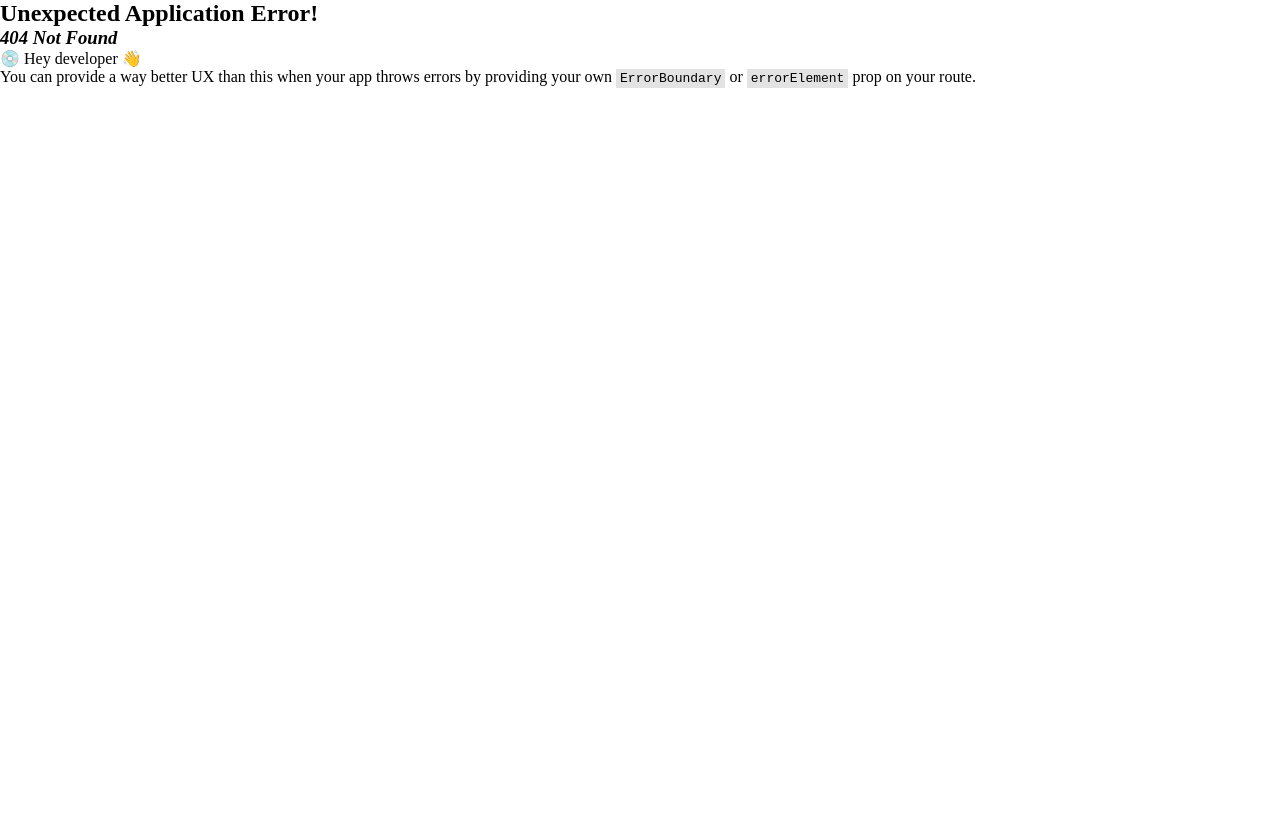
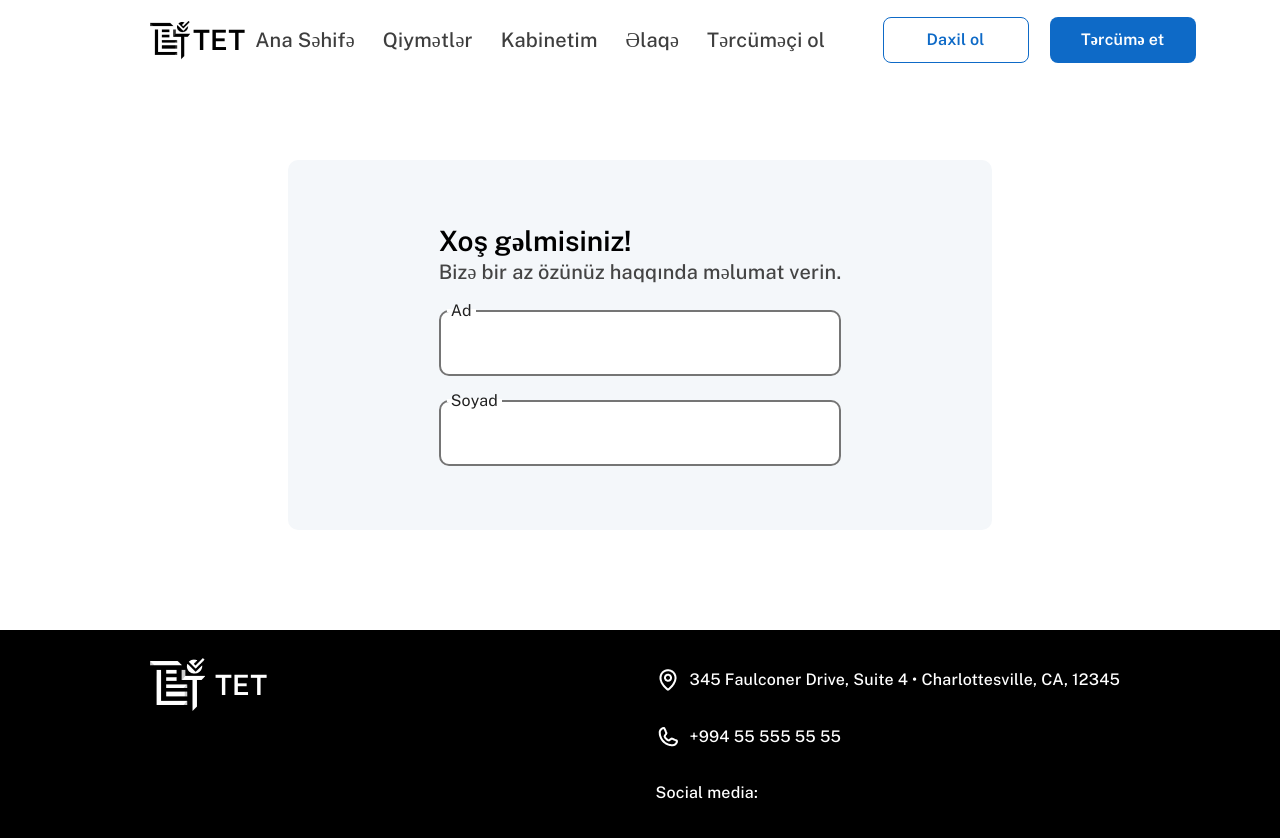
Before and after one commit to NuraibEsger/TET_UI, a React (Create React App) app: page /register in a window 1280 px wide. Before the commit this address had no page. Shown: the top 838 px of the page. Before the commit the page ends 800 px from the top, so only its background shows below. Built offline with nearby package versions, Linux system fonts and the light colour scheme.

Commit message:
Created RegisterPage and added some inputs

```diff
--- a/src/App.jsx
+++ b/src/App.jsx
@@ -3,6 +3,7 @@ import Root from "./layout/Root";
 import Home from "./pages/HomePage";
 import "./assets/css/App.css"
 import Login from "./pages/LoginPage";
+import RegisterPage from "./pages/RegisterPage";
 
 const router = createBrowserRouter([
   {
@@ -10,7 +11,8 @@ const router = createBrowserRouter([
     element: <Root />,
     children: [
       { index: true, element: <Home /> },
-      { path: '/login', element: <Login />}
+      { path: '/login', element: <Login />},
+      { path: 'register', element: <RegisterPage />}
     ]
   }
 ]);
--- /dev/null
+++ b/src/assets/css/register.module.css
@@ -0,0 +1,97 @@
+.register {
+    display: flex;
+    padding: 64px 151px;
+    flex-direction: column;
+    justify-content: center;
+    align-items: center;
+    gap: var(--spacing-xxxl, 40px);
+    border-radius: var(--Radius-10, 10px);
+    background: #F4F7FA;
+}
+
+.form {
+    display: flex;
+    flex-direction: column;
+    align-items: center;
+    gap: var(--spacing-lg, 24px);
+    align-self: stretch;
+}
+
+.form h1 {
+    align-self: stretch;
+    color: #000;
+    font-family: "Public Sans";
+    font-size: 28px;
+    font-style: normal;
+    font-weight: 600;
+    line-height: 120%; /* 33.6px */
+}
+
+.form p {
+    color: #444;
+
+    /* body/xlarge/medium */
+    font-family: "Public Sans";
+    font-size: 20px;
+    font-style: normal;
+    font-weight: 500;
+    line-height: 140%; /* 28px */
+    letter-spacing: 0.2px;
+}
+
+.inputs {
+    display: flex;
+    flex-direction: column;
+    position: relative;
+    align-items: center;
+    align-self: stretch;
+    border-radius: var(--Radius-10, 10px);
+}
+
+.inputs {
+    display: flex;
+    flex-direction: column;
+    align-items: center;
+    align-self: stretch;
+    border-radius: var(--Radius-10, 10px);
+    background: var(--Neutral-White, #FFF);
+}
+
+.inputs label {
+    display: flex;
+    position: absolute;
+    height: 3px;
+    padding: 0px var(--spacing-xxs, 4px);
+    align-items: center;
+    gap: var(--spacing-xxxs, 2px);
+    left: 8px;
+    top: -0.5px;
+    background: var(--Others-White, #FFF);
+    color: var(--Grey-900, #212121);
+    font-family: "Public Sans";
+    font-size: 16px;
+    font-style: normal;
+    font-weight: 400;
+    line-height: normal;
+    letter-spacing: 0.2px;
+}
+
+.inputs input {
+    display: flex;
+    padding: 20px var(--Radius-14, 14px);
+    align-items: center;
+    gap: var(--spacing-sm, 8px);
+    align-self: stretch;
+    border-radius: var(--Radius-10, 10px);
+    border: 2px solid var(--Grey-600, #757575);
+    color: var(--Grey-700, #616161);
+
+    /* body/large/medium */
+    font-family: "Public Sans";
+    font-size: 16px;
+    font-style: normal;
+    font-weight: 500;
+    line-height: 140%;
+    /* 22.4px */
+    letter-spacing: 0.2px;
+}
--- /dev/null
+++ b/src/components/Register/SignUp.jsx
@@ -0,0 +1,16 @@
+import classes from "../../assets/css/register.module.css";
+
+export default function SignUp() {
+  return (
+    <>
+      <div className={classes.inputs}>
+        <label htmlFor="name">Ad</label>
+        <input type="text" id="name" />
+      </div>
+      <div className={classes.inputs}>
+        <label htmlFor="surname">Soyad</label>
+        <input type="text" id="surname" />
+      </div>
+    </>
+  );
+}
--- a/src/pages/LoginPage.jsx
+++ b/src/pages/LoginPage.jsx
@@ -7,8 +7,8 @@ export default function Login() {
   const { formik } = useSignIn();
 
   return (
-    <div className={classes.login}>
-      <section className={classes.container}>
+    <section className={classes.login}>
+      <div className={classes.container}>
         <form>
           <div className={classes.inputs}>
             <div className={classes.header}>
@@ -18,7 +18,7 @@ export default function Login() {
           </div>
           <div className={classes.control}>
             <label htmlFor="tel">Mobil nömrə</label>
-             <input
+            <input
               type="tel"
               name="number"
               id="number"
@@ -38,7 +38,7 @@ export default function Login() {
               }}
             />
             {formik.errors.number && formik.touched.number && (
-                <span style={{ color: "red" }}>{formik.errors.number}</span>
+              <span style={{ color: "red" }}>{formik.errors.number}</span>
             )}
           </div>
           <div className={classes.control}>
@@ -63,13 +63,15 @@ export default function Login() {
               }}
             />
             {formik.errors.password && formik.touched.password && (
-                <span style={{ color: "red" }}>{formik.errors.password}</span>
+              <span style={{ color: "red" }}>{formik.errors.password}</span>
             )}
           </div>
           <div className={classes.forgotPassword}>
             <NavLink>Şifrənizi unutmusunuz?</NavLink>
           </div>
-          <Button type="submit" onClick={formik.handleSubmit}>Daxil ol</Button>
+          <Button type="submit" onClick={formik.handleSubmit}>
+            Daxil ol
+          </Button>
         </form>
         <div className={classes.register}>
           <div className={classes.registerHeader}>
@@ -77,7 +79,7 @@ export default function Login() {
           </div>
           <NavLink to="/register">Qeydiyyatdan keç</NavLink>
         </div>
-      </section>
-    </div>
+      </div>
+    </section>
   );
 }
--- /dev/null
+++ b/src/pages/RegisterPage.jsx
@@ -0,0 +1,48 @@
+import { useState } from "react";
+import classes from "../assets/css/register.module.css";
+import SignUp from "../components/Register/SignUp";
+
+export default function RegisterPage() {
+  const [page, setPage] = useState(0);
+
+  const FormTitles = [
+    "Xoş gəlmisiniz!",
+    "Peşəkar Məlumatlar",
+    "Təhsil",
+    "Haqqımızda necə eşitdiniz?",
+  ];
+
+  var paragraph = "Bizə bir az özünüz haqqında məlumat verin.";
+
+  const [formDate, setFormData] = useState({
+    name: "",
+    surname: "",
+    birthday: "",
+    gender: "",
+    nationality: "",
+    number: "",
+    email: "",
+    experience: "",
+    existence: "",
+    language: "",
+    languageLevel: "",
+    languageCertificate: "",
+    education: "",
+    specialty: "",
+    startDate: "",
+    endDate: "",
+    aboutUs: "",
+  });
+
+  return (
+    <section className={classes.register}>
+      <form className={classes.form}>
+        <div className={classes.header}>
+          <h1>{FormTitles[0]}</h1>
+          <p>{paragraph}</p>
+        </div>
+        <SignUp />
+      </form>
+    </section>
+  );
+}
```
Also changed, not shown: src/assets/css/registerUser.module.css (added, +10 -0 lines), src/pages/RegisterForUserPage.jsx (added, +7 -0 lines).
